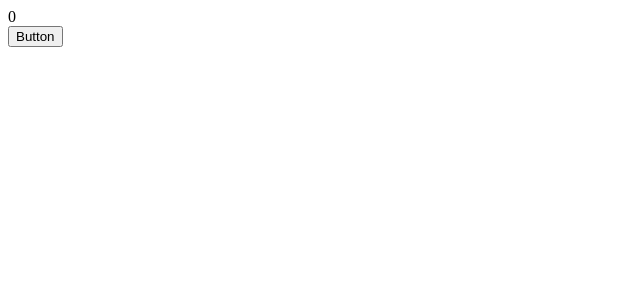
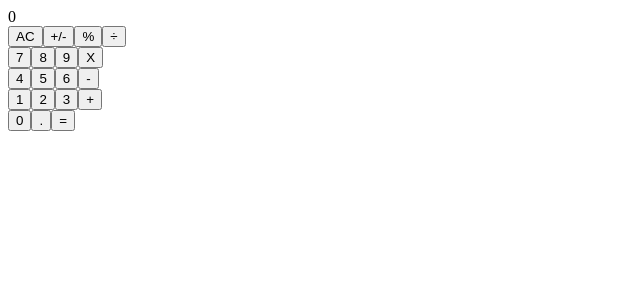
Before and after one commit to martin-cervantes/Calculator_App, a React (Create React App) app: page / in a window 1280 px wide. Shown: the top 300 px of the page, without its empty margins (0-640 px from the left). Built offline with nearby package versions, Linux system fonts and the light colour scheme.

Commit message:
Implement the ButtonPanel component

```diff
--- a/src/components/App.js
+++ b/src/components/App.js
@@ -1,12 +1,12 @@
 import React from 'react';
 import Display from './Display';
-import Button from './Button';
+import ButtonPanel from './ButtonPanel';
 
 export default function App() {
   return (
     <div className="calculator">
       <Display />
-      <Button />
+      <ButtonPanel />
     </div>
   );
 }
--- /dev/null
+++ b/src/components/ButtonPanel.js
@@ -0,0 +1,42 @@
+import React from 'react';
+import Button from './Button';
+
+export default function ButtonPanel() {
+  return (
+    <div className="buttonPanel">
+      <div className="group1">
+        <Button name="AC" />
+        <Button name="+/-" />
+        <Button name="%" />
+        <Button name="÷" />
+      </div>
+
+      <div className="group2">
+        <Button name="7" />
+        <Button name="8" />
+        <Button name="9" />
+        <Button name="X" />
+      </div>
+
+      <div className="group3">
+        <Button name="4" />
+        <Button name="5" />
+        <Button name="6" />
+        <Button name="-" />
+      </div>
+
+      <div className="group4">
+        <Button name="1" />
+        <Button name="2" />
+        <Button name="3" />
+        <Button name="+" />
+      </div>
+
+      <div className="group5">
+        <Button name="0" />
+        <Button name="." />
+        <Button name="=" />
+      </div>
+    </div>
+  );
+}
```
